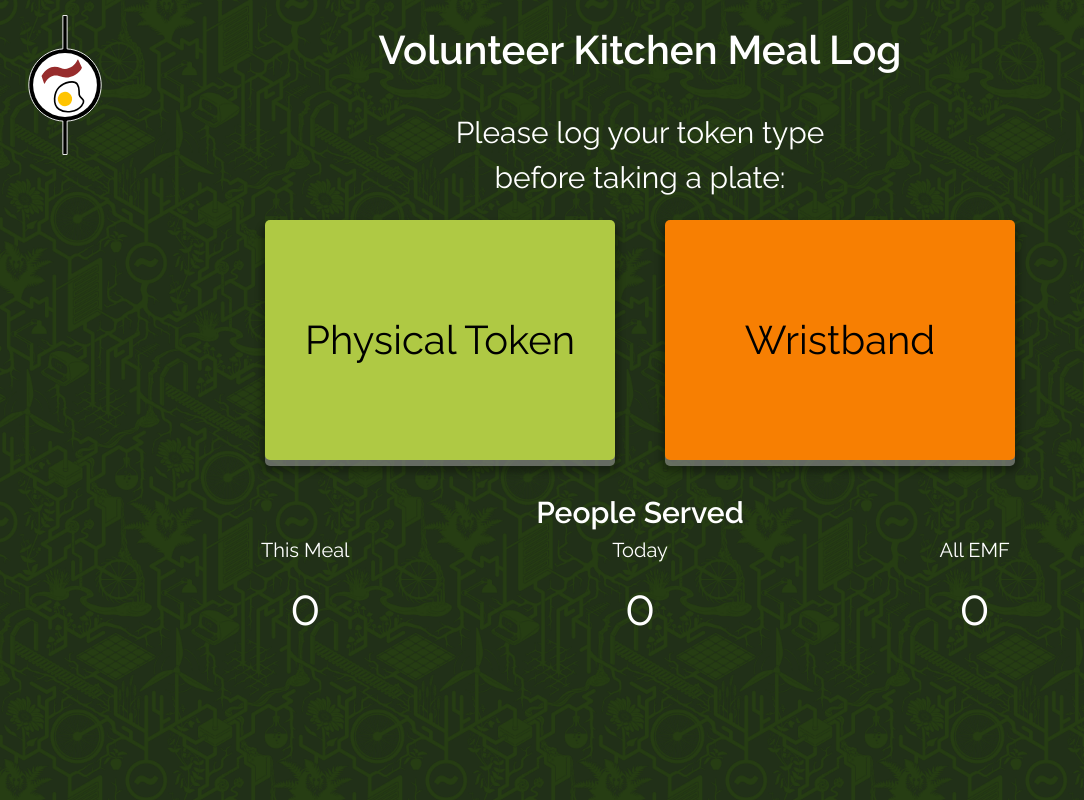
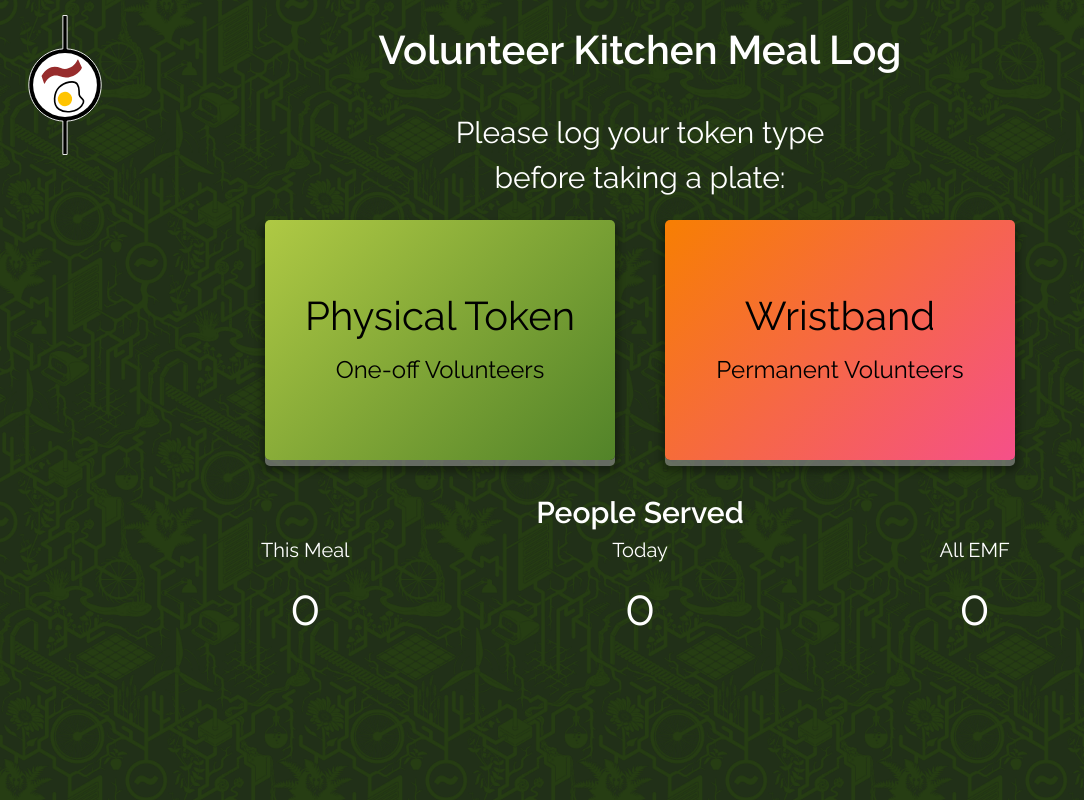
Before and after one commit to paullessing/emfkitchen-tracker, a SvelteKit app: page / in a window 1280 px wide. Shown: the whole page, without its empty margins (0-1084 px from the left). Built offline with nearby package versions, Linux system fonts and the light colour scheme.

Commit message:
feat: Colour coding buttons

```diff
--- a/src/routes/EaterSelection.svelte
+++ b/src/routes/EaterSelection.svelte
@@ -12,11 +12,13 @@
     class="eater-selection__choice eater-selection__choice--volunteer"
     on:click={handleClick(EaterType.VOLUNTEER)}
     >Physical Token
+    <span class="eater-selection__subtitle">One-off Volunteers</span>
   </button>
   <button
     class="eater-selection__choice eater-selection__choice--orga"
     on:click={handleClick(EaterType.ORGA)}
-    >Wristband
+    >Wristband<br />
+    <span class="eater-selection__subtitle">Permanent Volunteers</span>
   </button>
 </div>
 
@@ -58,12 +60,18 @@
       // }
 
       &--volunteer {
-        background: $colour-volunteer;
+        //background: $colour-volunteer;
+        background: linear-gradient(135deg, #afc944 0%, #528329 100%);
       }
 
       &--orga {
-        background: $colour-orga;
+        //background: $colour-orga;
+        background: linear-gradient(135deg, $orange 0%, $pink 100%);
       }
+    }
+
+    &__subtitle {
+      font-size: 0.6em;
     }
   }
 </style>
```
